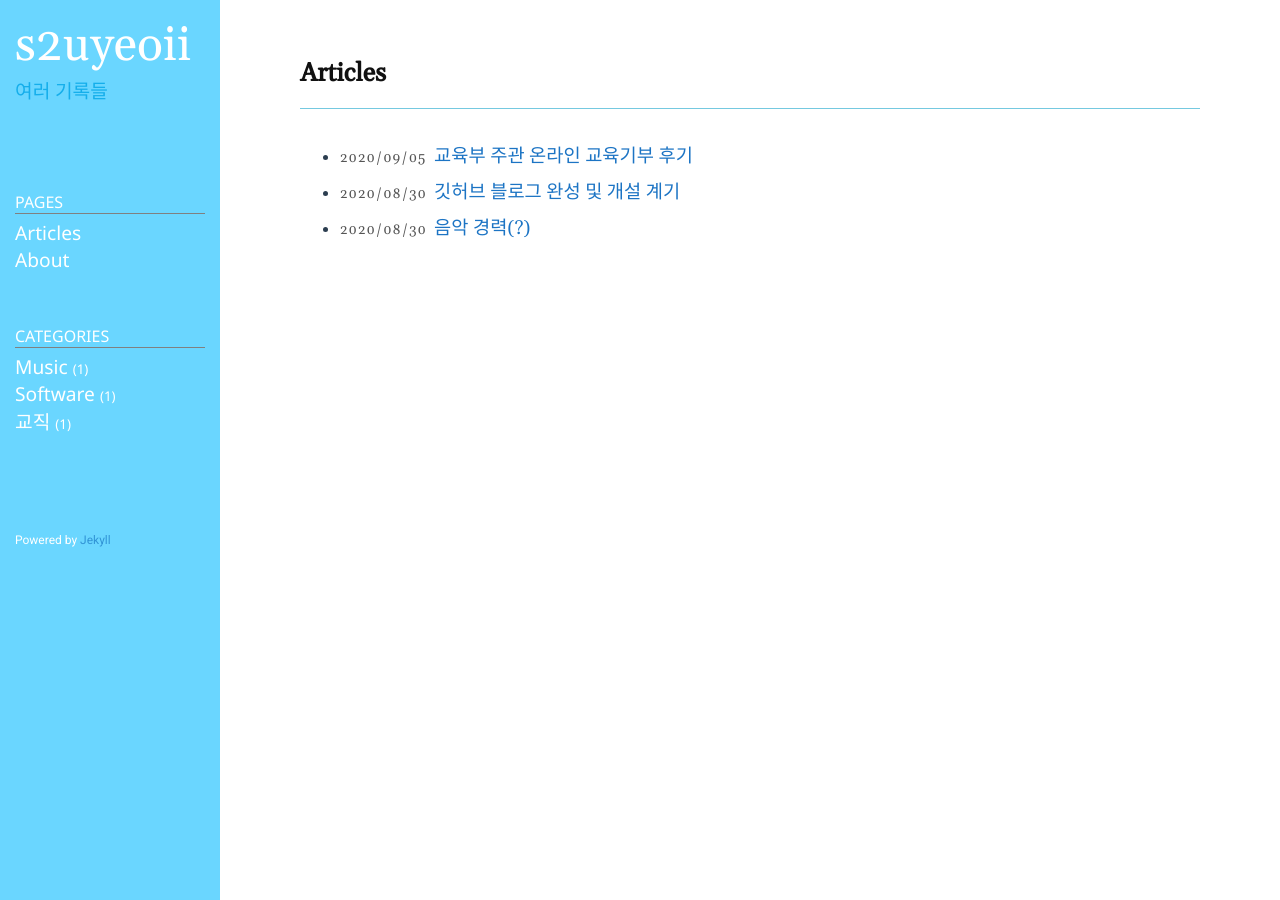
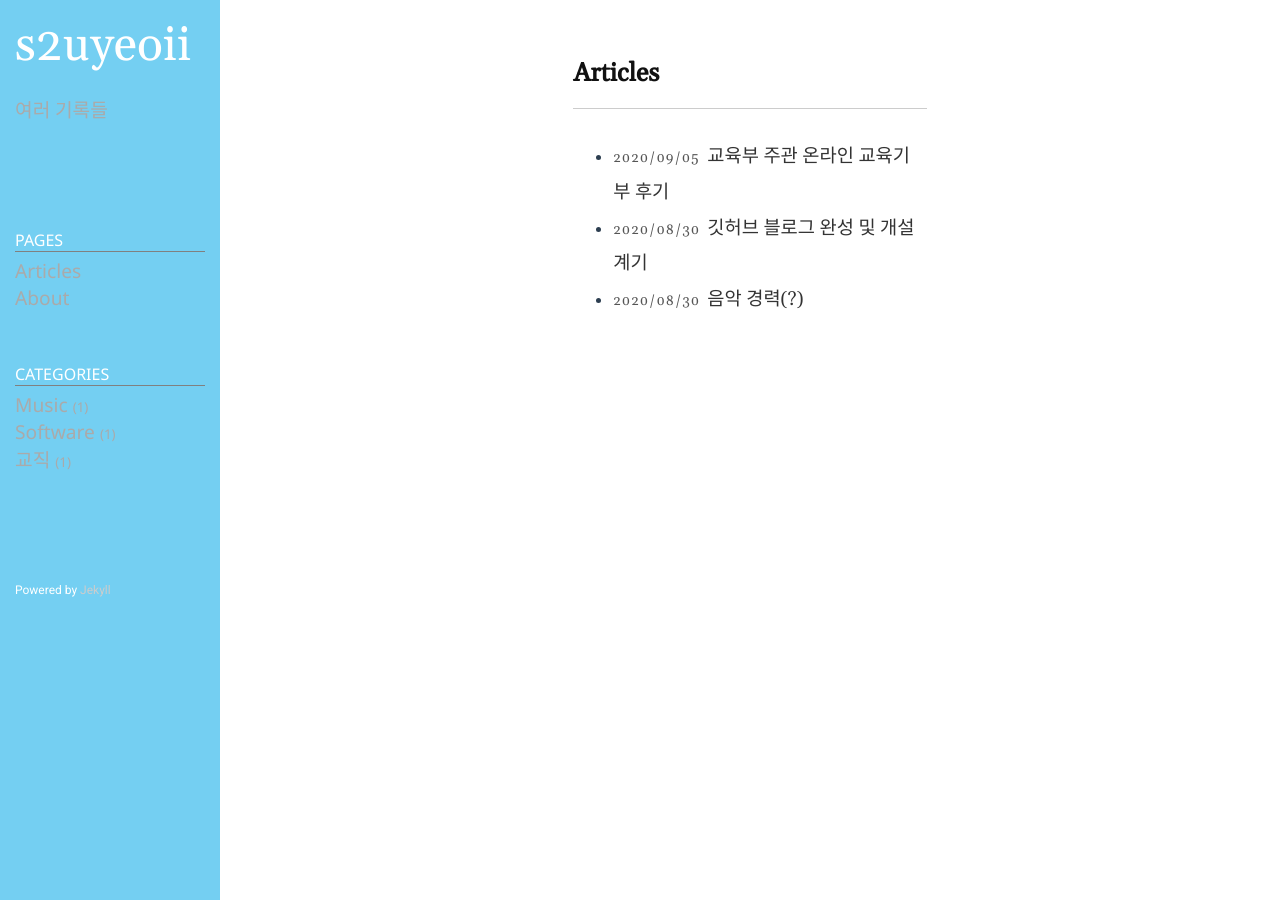
Before and after one commit to yeoneed/yeoneed.github.io, a Jekyll site: the page built from index.md, in a window 1280 px wide. Built offline with Jekyll 4.4.1, drawn with Linux system fonts in a browser that asks for light colours.

Commit message:
modifycss

```diff
--- a/public/css/style.css
+++ b/public/css/style.css
@@ -81,14 +81,19 @@ code {
 .container {
 	min-height: 100%;
 	display: flex;
+	flex-flow: row nowrap;
 	justify-content: space-between;
-	flex-flow: row nowrap;
+}
+
+.content-wrapper {
+	flex: 1 1 auto;
+	padding: 0px 30px;
 }
 
 .content {
-	/*margin-left: 180px;*/
-	flex: 1 1 auto;
-	padding: 0px 30px;
+	margin-left: auto;
+	margin-right: auto;
+	max-width: 900px;
 }
 
 .sidebar {
@@ -98,7 +103,7 @@ code {
 	flex: 0 0 220px;
 	padding: 15px;
 	z-index: 1;
-	background-color: #6AD6FF;
+	background-color: #74cff2;
 	color: #fff;
 }
 
@@ -119,7 +124,7 @@ code {
 
 .lead {
 	font-size: 120%;
-	color: #15aeeb;
+	color: #aaa;
 }
 
 .sidebar-header {
@@ -142,10 +147,10 @@ a.nav-item {
 	font-size: 120%;
 	font-family: "Noto Sans";
 	text-transform: capitalize;
-	color: #fff;
+	color: #aaa;
 }
 
-a.nav-item:hover { color: #386f94; }
+a.nav-item:hover { color: #777; }
 
 .badge { font-size: 70%; }
 .badge::before { content: "("; }
@@ -157,7 +162,7 @@ a.nav-item:hover { color: #386f94; }
 .post-link {
 	margin-left: 10px;
 	font-size: 110%;
-	color: #1C74C4;
+	color: #333;
 }
 
 #contact-list li .fa,
@@ -214,16 +219,11 @@ article.home div a:hover, article.home pre a:hover { color: #2c3e50; text-decora
 article img { max-width: 100%; }
 
 blockquote {
-	color: #51869c;
+	color: #828282;
   	border-left: 4px solid #ccc;
   	padding-left: 10px;
   	margin: 0;
   	margin-bottom: 15px;
-}
-
-p {
-  margin-top: 0;
-  margin-bottom: 0;
 }
 
 article h1,
@@ -233,7 +233,7 @@ article h4,
 article h5,
 article h6 {
 	font-family: "Roboto", "Nanum Gothic";
-	color: #15aeeb;
+	color: #333;
   	margin-bottom: 0;
 }
 
@@ -253,7 +253,7 @@ article.home h4 a:hover {
 header.post-header {
 	padding: 50px 0px 10px 0px;
 	margin-bottom: 30px;
-	border-bottom: 1px solid #75c9e0;
+	border-bottom: 1px solid #ccc;
 	text-align: center;
 }
 
@@ -295,7 +295,7 @@ footer {
 }
 
 .sidebar-footer a {
-	color: #3194d6;
+	color: #ccc;
 }
 
 
@@ -305,7 +305,7 @@ footer {
 		line-height: 1.5;
 	}
 
-	.content {
+	.content-wrapper {
 		padding: 0px;
 	}
 	.container {
```
